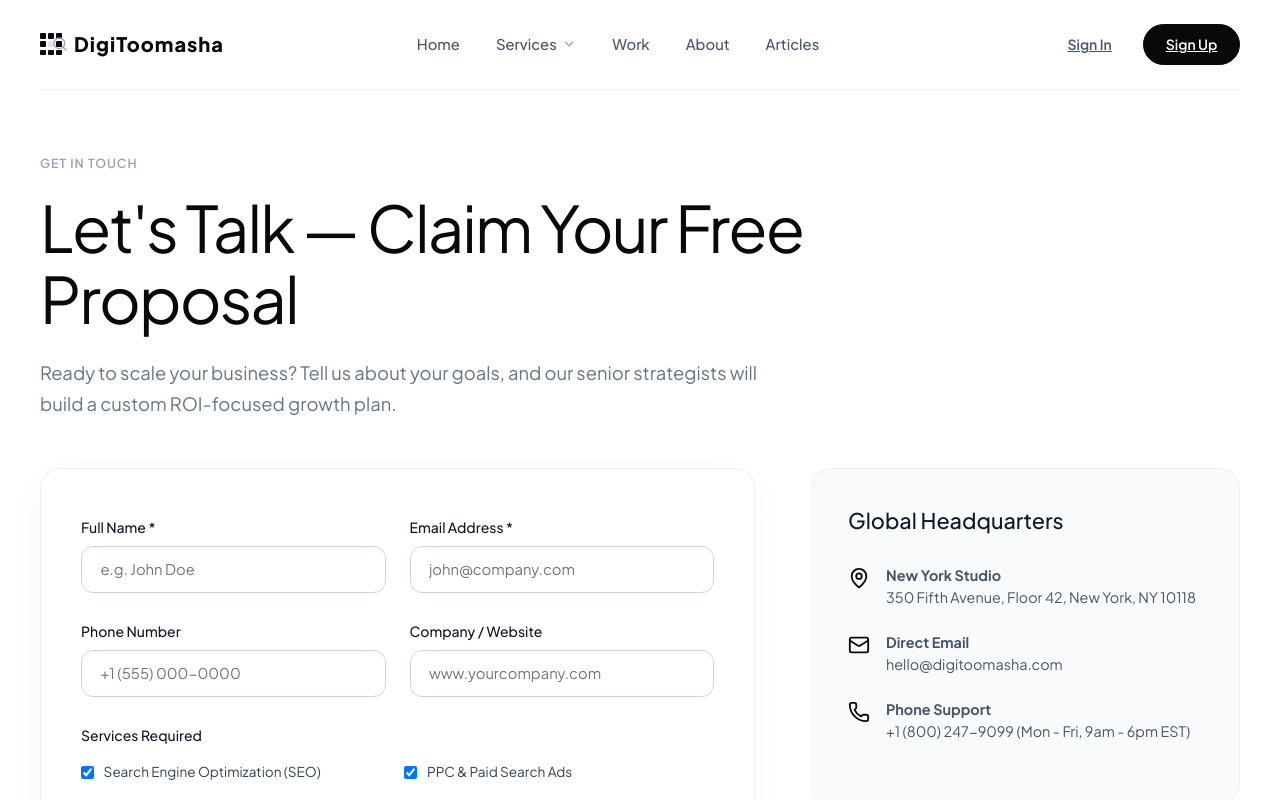
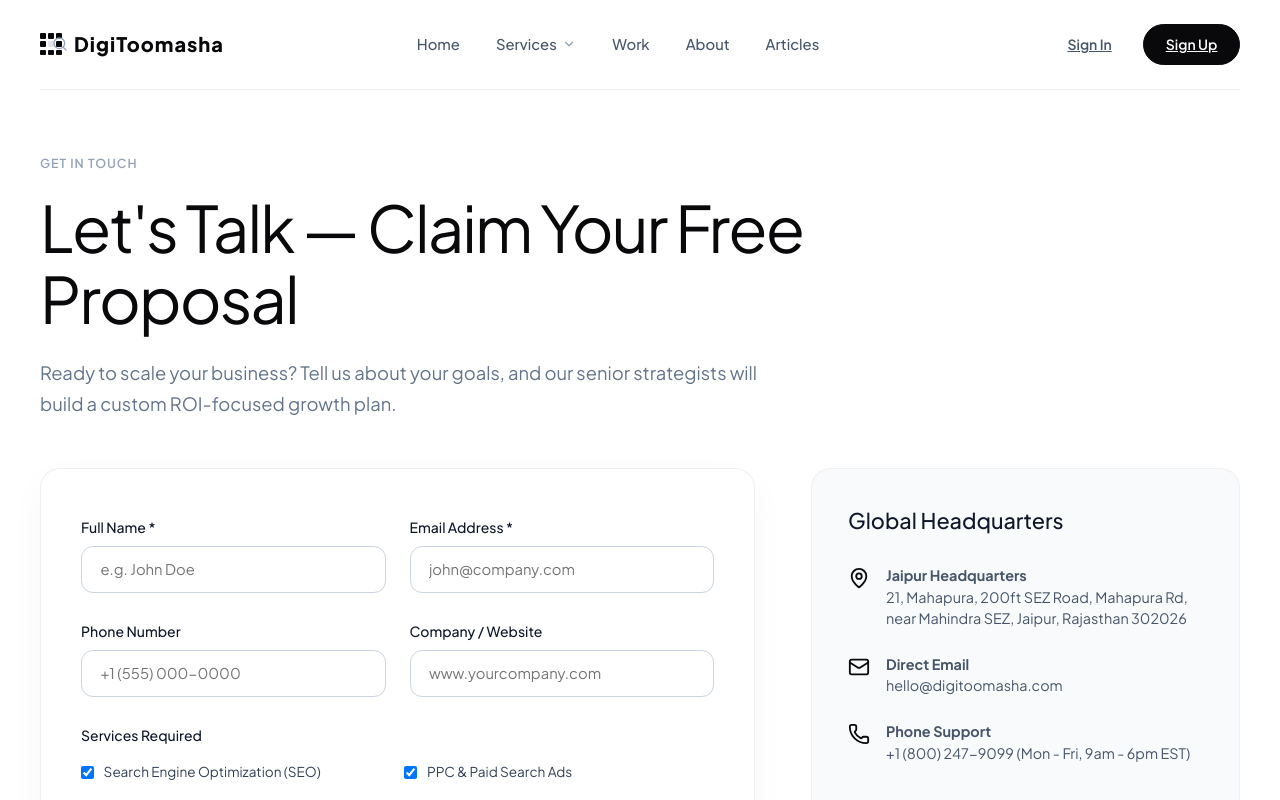
Before and after one commit to soham1304s/digitoomasha, a React (Vite) app in the folder frontend/: page /contact in a window 1280 px wide. Shown: the top 800 px of the page. Built offline with nearby package versions, Linux system fonts and the light colour scheme; no server answers.

Commit message:
fix: update headquarters address to Jaipur Rajasthan address

```diff
--- a/frontend/src/pages/ContactPage.jsx
+++ b/frontend/src/pages/ContactPage.jsx
@@ -286,8 +286,8 @@ export default function ContactPage() {
               <div className="contact-item">
                 <MapPin className="info-icon" />
                 <div>
-                  <strong>New York Studio</strong>
-                  <p>350 Fifth Avenue, Floor 42, New York, NY 10118</p>
+                  <strong>Jaipur Headquarters</strong>
+                  <p>21, Mahapura, 200ft SEZ Road, Mahapura Rd, near Mahindra SEZ, Jaipur, Rajasthan 302026</p>
                 </div>
               </div>
 
```
